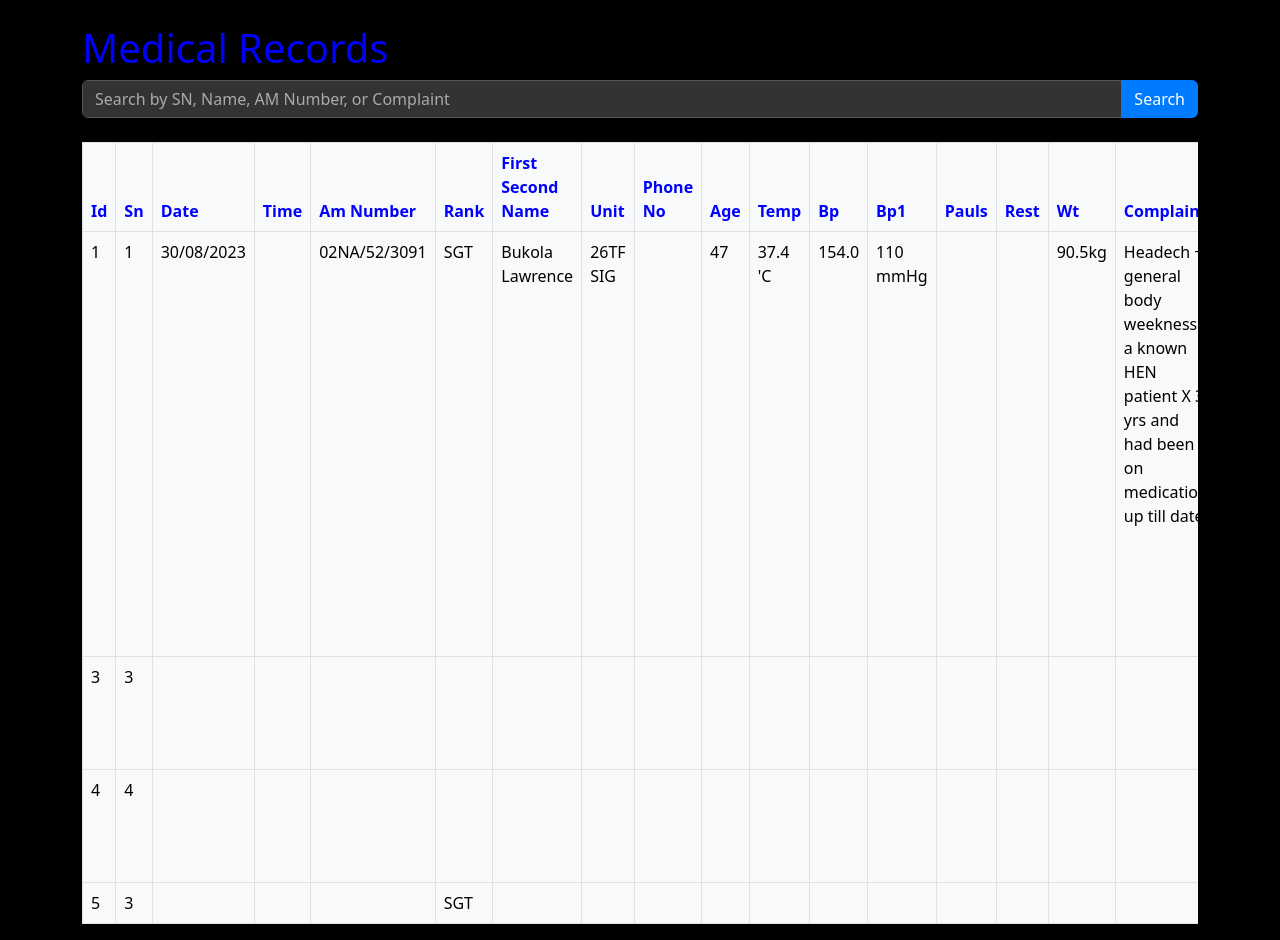
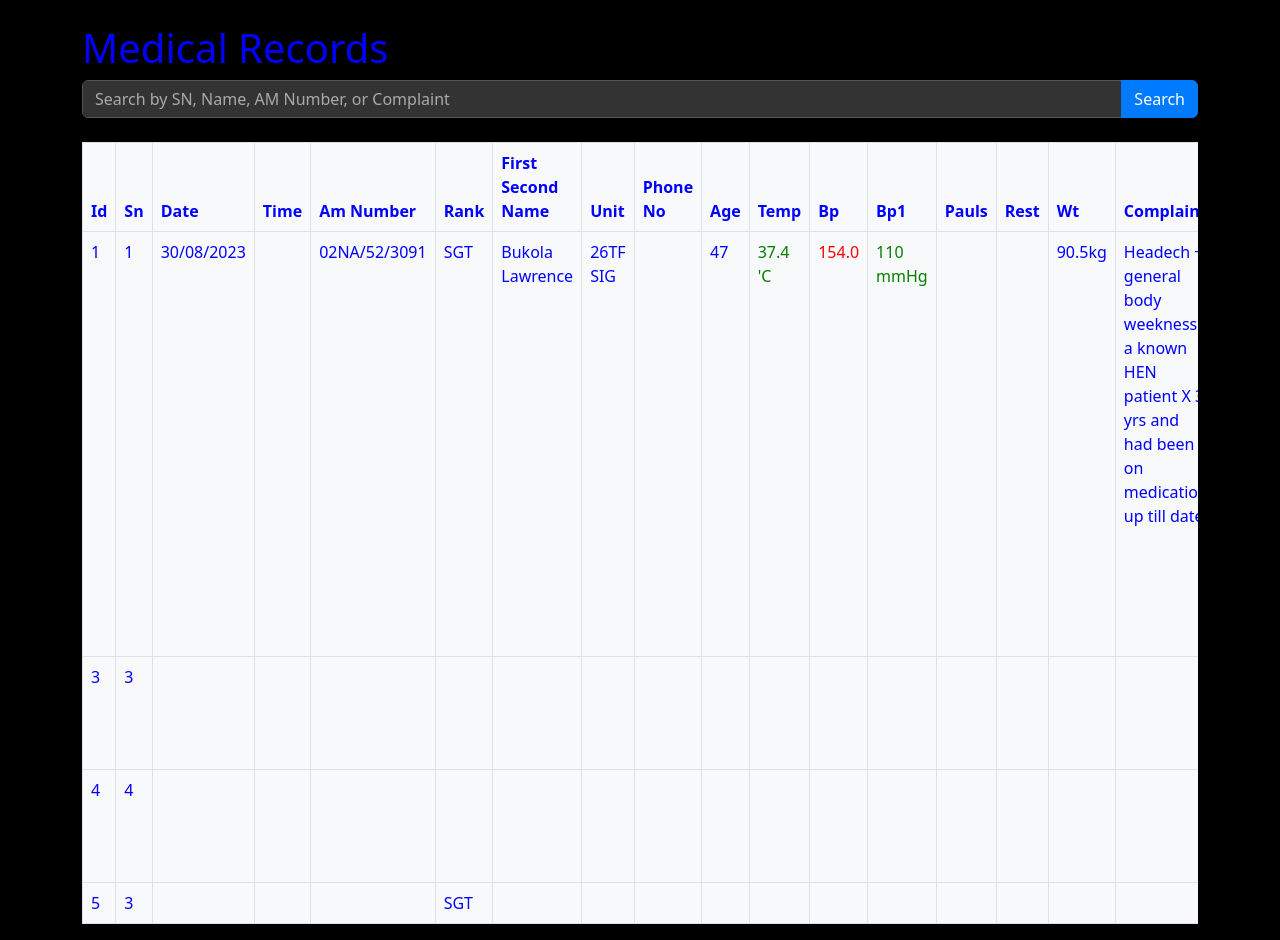
Before and after one commit to nonahgame/nal-hpl, a Flask app: page / in a window 1280 px wide. Shown: the part 56-996 px from the top of the page. Run offline with Flask 3, Linux system fonts and the light colour scheme; a user stored in the database is signed in; data comes from the database, SQL or seed files in the repository; data that the repository does not hold is empty.

Commit message:
Update style.css

```diff
--- a/static/style.css
+++ b/static/style.css
@@ -13,7 +13,31 @@ th {
 }
 
 td {
-    color: black !important;
+    color: blue !important;
+}
+
+.temp-high {
+    color: red !important;
+}
+
+.temp-normal {
+    color: green !important;
+}
+
+.bp-high {
+    color: red !important;
+}
+
+.bp-normal {
+    color: green !important;
+}
+
+.bp1-high {
+    color: red !important;
+}
+
+.bp1-normal {
+    color: green !important;
 }
 
 .navbar-brand, .nav-link {
```
